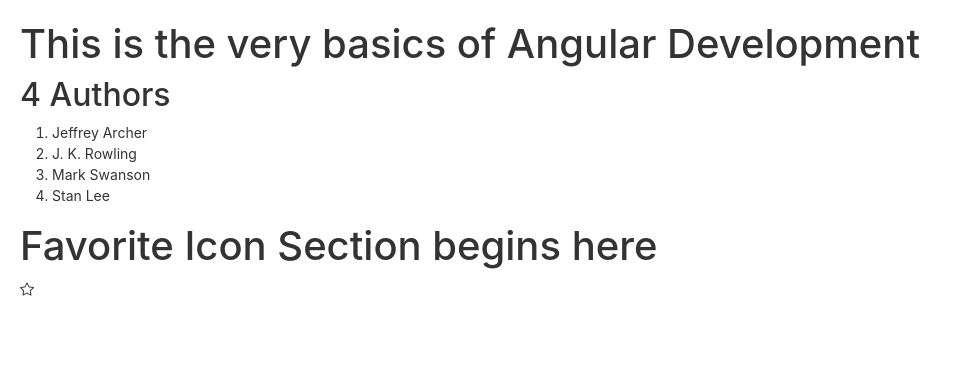
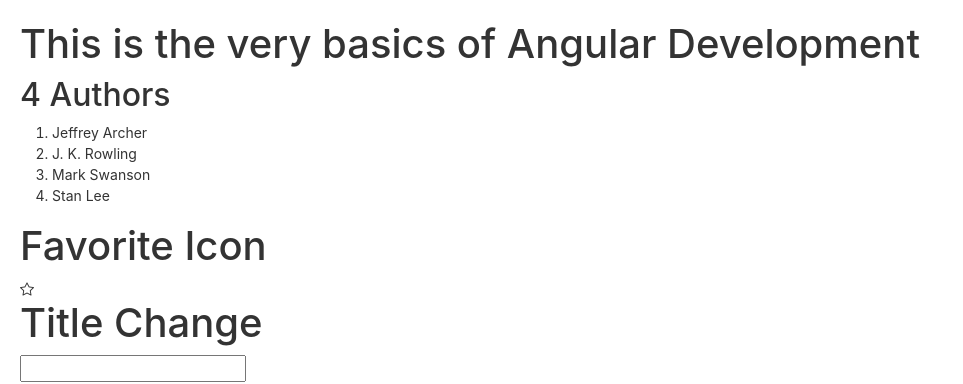
Before and after one commit to nishantkj911/angular-test-app, an Angular app: page / in a window 1280 px wide. Shown: the top 384 px of the page, without its empty margins (0-963 px from the left). Built offline with nearby package versions, Linux system fonts and the light colour scheme.

Commit message:
Exercise 2. Title case change.

```diff
--- a/src/app/app.component.html
+++ b/src/app/app.component.html
@@ -310,3 +310,5 @@
 </app-data-display>
 <app-favorite-icon>
 </app-favorite-icon>
+<app-title-case>
+</app-title-case>
--- a/src/app/app.module.ts
+++ b/src/app/app.module.ts
@@ -8,6 +8,7 @@
 import {DataDisplayComponent} from './data-display/data-display.component';
 import {SummaryPipePipe} from './summary-pipe.pipe';
 import { FavoriteIconComponent } from './favorite-icon/favorite-icon.component';
+import { TitleCaseComponent } from './title-case/title-case.component';
 
 @NgModule({
     declarations: [
@@ -15,7 +16,8 @@
         AuthorsComponent,
         DataDisplayComponent,
         SummaryPipePipe,
-        FavoriteIconComponent
+        FavoriteIconComponent,
+        TitleCaseComponent
     ],
     imports: [
         BrowserModule, // built-in module. stuff which Browser application needs.
--- a/src/app/data-display/data-display.component.ts
+++ b/src/app/data-display/data-display.component.ts
@@ -1,4 +1,4 @@
-import {Component, OnInit} from '@angular/core';
+import {Component} from '@angular/core';
 
 @Component({
     selector: 'app-data-display',
--- a/src/app/favorite-icon/favorite-icon.component.html
+++ b/src/app/favorite-icon/favorite-icon.component.html
@@ -1,5 +1,5 @@
 <div>
-    <h1>Favorite Icon Section begins here</h1>
+    <h1>Favorite Icon</h1>
     <div>
         <i class="bi" [class.bi-star]="!isFavorite" [class.bi-star-fill]="isFavorite"
            (click)="this.isFavorite = !this.isFavorite;"></i>
--- /dev/null
+++ b/src/app/title-case/title-case.component.html
@@ -0,0 +1,5 @@
+<div>
+    <h1>Title Change</h1>
+    <input (keyup)="editContent($event)"><br>
+    <label [textContent]="editedFieldContent" ></label>
+</div>
--- /dev/null
+++ b/src/app/title-case/title-case.component.ts
@@ -0,0 +1,23 @@
+import { Component, OnInit } from '@angular/core';
+
+@Component({
+  selector: 'app-title-case',
+  templateUrl: './title-case.component.html',
+  styleUrls: ['./title-case.component.css']
+})
+export class TitleCaseComponent{
+    editedFieldContent = ""
+
+    editContent($event: any) {
+        let text: string = $event.target.value
+        text = text.toLowerCase()
+
+        let words = text.split(" ")
+        console.log(words)
+        for (let i=0; i < words.length; i++) {
+            words[i] = words[i].charAt(0).toUpperCase() + words[i].substr(1)
+        }
+
+        this.editedFieldContent = words.join(" ")
+    }
+}
```
Also changed, not shown: src/app/title-case/title-case.component.css (added), 1 other file (tests, documents, lock files or other folders).
